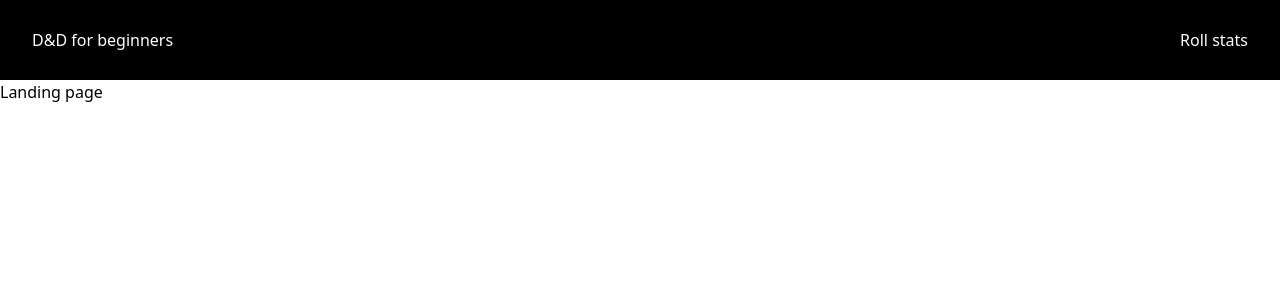
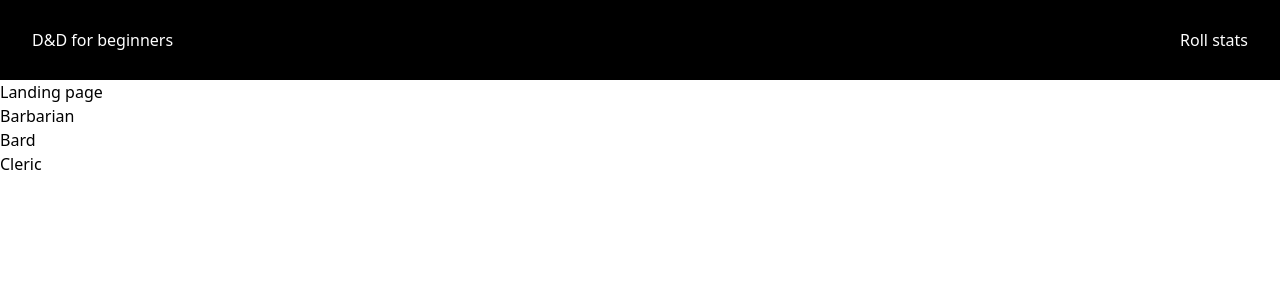
Before and after one commit to AlexanderA02/Vue-labb-individuell, a Vue app: page / in a window 1280 px wide. Shown: the top 300 px of the page. Built offline with nearby package versions, Linux system fonts and the light colour scheme.

Commit message:
axios GET working.

```diff
--- /dev/null
+++ b/public/dndClassesDB.json
@@ -0,0 +1,5 @@
+[
+  { "id": "1", "name": "Barbarian" },
+  { "id": "2", "name": "Bard" },
+  { "id": "3", "name": "Cleric" }
+]
--- a/src/App.vue
+++ b/src/App.vue
@@ -5,6 +5,7 @@ import Navbar from './components/Navbar.vue'
 
 <template>
   <Navbar></Navbar>
+  <!-- RouterView representerar en av views komponenter. Byts ut när url:en ändras (se routs i index.js). -->
   <RouterView />
 </template>
 
--- a/src/components/Navbar.vue
+++ b/src/components/Navbar.vue
@@ -6,7 +6,7 @@ import { RouterLink } from 'vue-router'
   <section>
     <h1>D&D for beginners</h1>
     <nav>
-      <RouterLink to="/RollStatsPage"> Roll stats </RouterLink>
+      <RouterLink to="/roll-stats"> Roll stats </RouterLink>
     </nav>
   </section>
 </template>
--- a/src/router/index.js
+++ b/src/router/index.js
@@ -11,8 +11,8 @@ const router = createRouter({
       component: HomeView,
     },
     {
-      path: '/RollStatsPage',
-      name: 'RollStatsPage',
+      path: '/roll-stats',
+      name: 'roll-stats',
       component: RollStatsPage,
     },
   ],
--- a/src/views/HomeView.vue
+++ b/src/views/HomeView.vue
@@ -1,7 +1,28 @@
-<script setup></script>
+<script setup>
+import { onMounted, ref } from 'vue'
+import axios from 'axios'
+
+// Data/variables
+const dndClasses = ref(null)
+
+// Methods/functions
+const getClasses = () => {
+  axios.get('dndClassesDB.json').then((response) => {
+    dndClasses.value = response.data
+  })
+}
+
+// onMounted gör att getClasses körs när componenten HomeView.vue monteras i html:n.
+onMounted(getClasses)
+</script>
 
 <template>
   <h1>Landing page</h1>
+  <ul>
+    <li v-for="dndClass in dndClasses">
+      {{ dndClass.name }}
+    </li>
+  </ul>
 </template>
 
 <style></style>
```
